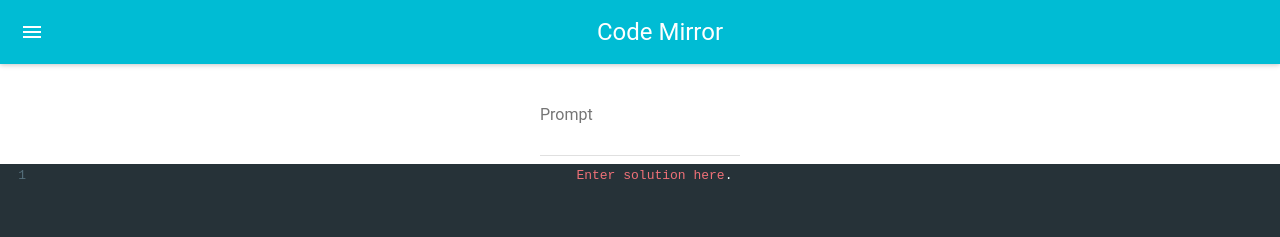
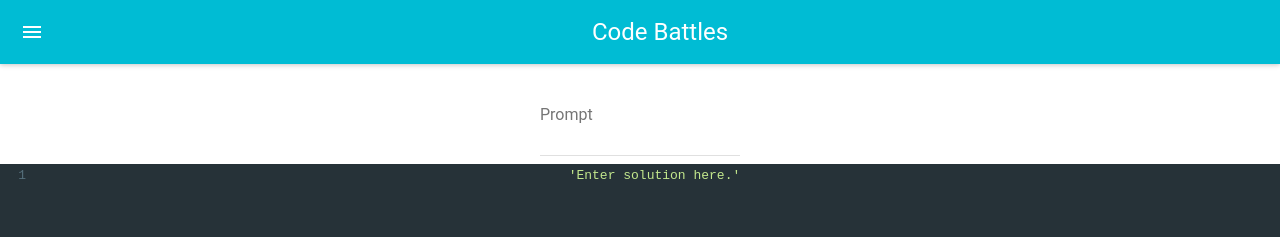
Before and after one commit to tommyli3318/CodeBattles, a React (Create React App) app in the folder frontend/: page / in a window 1280 px wide. Shown: the top 237 px of the page. Built offline with nearby package versions, Linux system fonts and the light colour scheme.

Commit message:
added ViewSelector

```diff
--- a/frontend/src/App.js
+++ b/frontend/src/App.js
@@ -1,12 +1,12 @@
 import React, { Component } from 'react';
 import './App.css';
-import CodingPage from './components/CodingPage'
+import ViewSelector from './components/ViewSelector'
 
 class App extends Component {
   render() {
     return (
       <div className="App">
-       <CodingPage></CodingPage>
+       <ViewSelector></ViewSelector>
       </div>
     );
   }
--- a/frontend/src/components/CodingPage.js
+++ b/frontend/src/components/CodingPage.js
@@ -23,7 +23,7 @@
       }
 
     state = {
-        startValue: 'Enter solution here.',
+        startValue: "'Enter solution here.'",
         mode: 'python',
         submission: ''
     }
@@ -32,14 +32,7 @@
         e.preventDefault();
 
         console.log('Test GET')
-
-        var config = {
-          headers: {'Access-Control-Allow-Origin': 'http://localhost:3000/'},
-          crossdomain: true
-        };
-
-        axios.get(`https://741zh4iv3j.execute-api.us-east-1.amazonaws.com/default/getCodingProblem
-        `, config)
+        axios.get(`${'https://cors-anywhere.herokuapp.com/'}https://741zh4iv3j.execute-api.us-east-1.amazonaws.com/default/getCodingProblem`)
             .then(res => {
             const codeProblem = res.data;
             console.log(codeProblem)
@@ -68,7 +61,7 @@
     return (
         <MuiThemeProvider>
             <React.Fragment>
-                <AppBar title = 'Code Mirror'></AppBar>
+                <AppBar title = 'Code Battles'></AppBar>
                 <TextField
                   style = {styles.textField}
                   id="standard-textarea"
--- /dev/null
+++ b/frontend/src/components/ViewSelector.js
@@ -0,0 +1,39 @@
+import React, { Component } from 'react'
+
+//import all other components to display
+import CodingPage from './CodingPage'
+
+export class ViewSelector extends Component {
+    state = {
+        step: 0
+    }
+
+    nextStep = () => {
+        const {step} = this.state;
+        this.setState({
+            step: step + 1
+        })
+    }
+
+    prevStep = () => {
+        const {step} = this.state;
+        this.setState({
+            step: step - 1
+        })
+    }
+
+  render() {
+    const {step} = this.state;
+
+    switch(step){
+        case 0:
+            return (
+               <CodingPage
+               prevStep = {this.prevStep}
+               ></CodingPage>
+            )
+    }
+  }
+}
+
+export default ViewSelector
```
